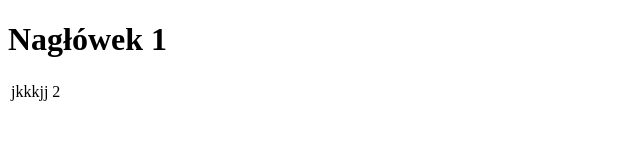
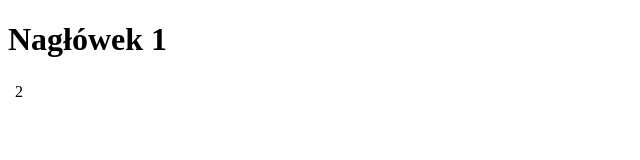
Before and after one commit to HanysSK/css_exercises, a plain HTML site: page index.html in a window 1280 px wide. Shown: the full height of the page, 0-640 px from the left. Drawn offline with Linux system fonts and the light colour scheme.

Commit message:
deleted first cell

```diff
--- a/index.html
+++ b/index.html
@@ -19,7 +19,7 @@
     <table>
         <tbody>
             <tr>
-                <td>jkkkjj</td>
+                <td></td>
                 <td>2</td>
             </tr>
         </tbody>
```
